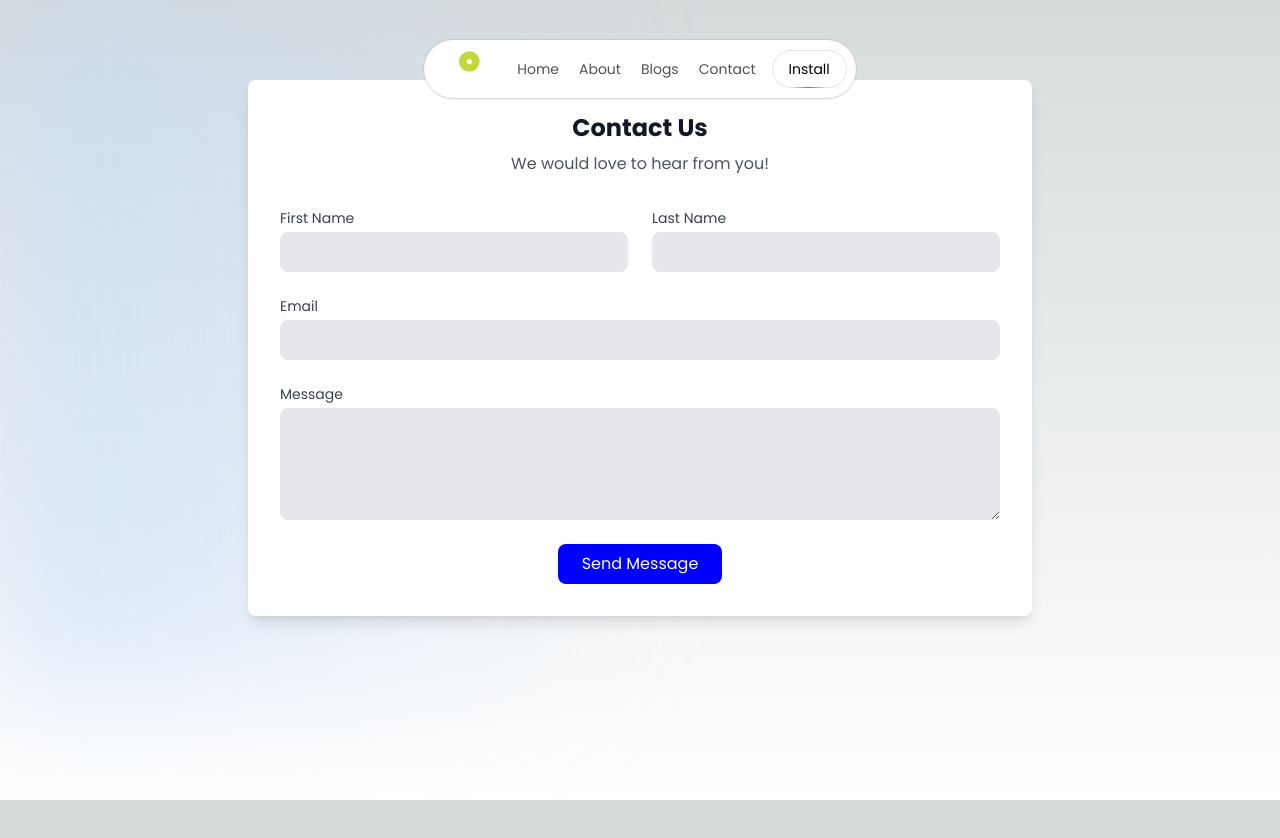
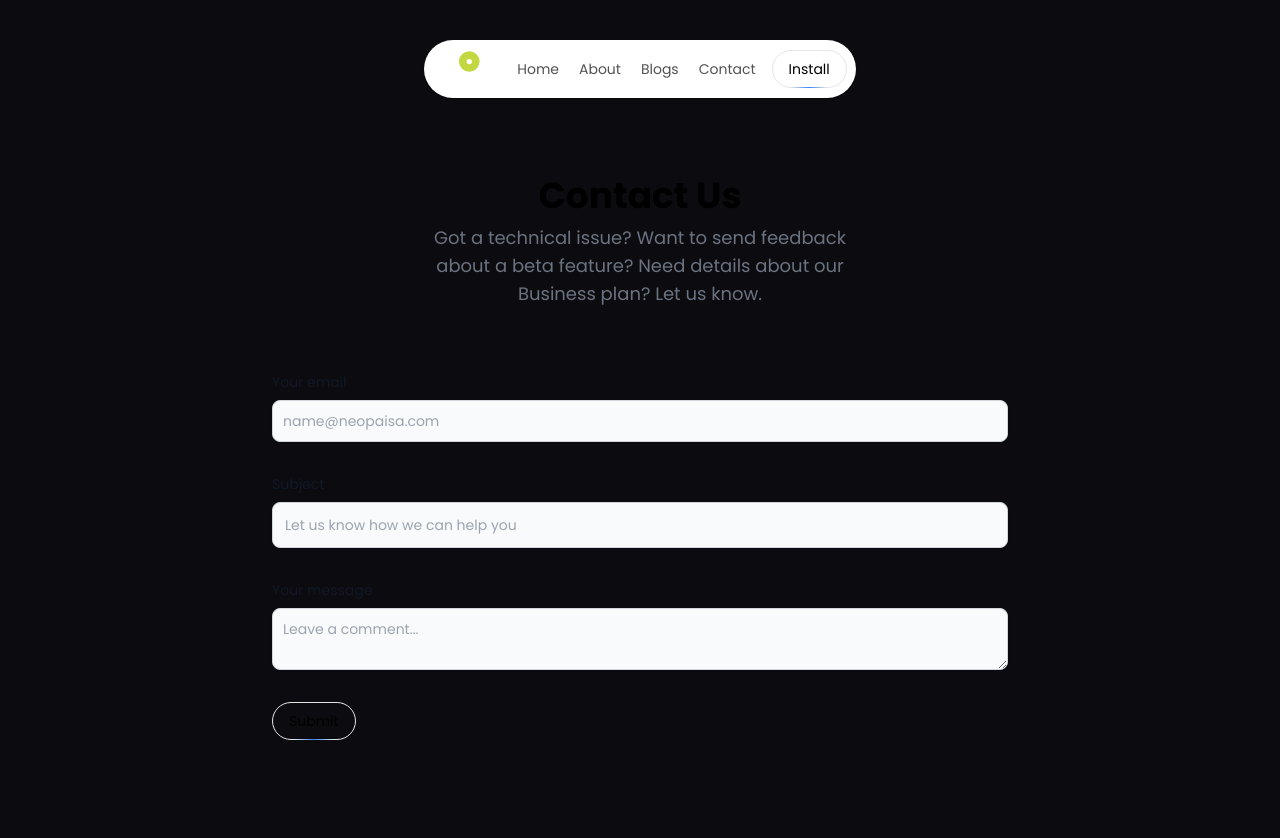
Before and after one commit to shubhcode12/neopaisa-web-nextjs, a Next.js app: page /contact in a window 1280 px wide. Shown: the top 838 px of the page. Before the commit the page ends 800 px from the top, so only its background shows below. Built offline with nearby package versions, Linux system fonts and the light colour scheme; no server answers.

Commit message:
implment form submittion with firebase

```diff
--- a/src/app/contact/page.tsx
+++ b/src/app/contact/page.tsx
@@ -1,4 +1,4 @@
-import Image from "next/image";
+"use client";
 import { Navbar } from "../components/NavBar";
 import navItems from "../utils/NavItems";
 import { useState } from "react";
@@ -6,58 +6,120 @@ import { database } from "../utils/firebaseConfig";
 import { get, ref, push } from "firebase/database";
 
 export default function Contact() {
+
+  const [formData, setFormData] = useState({
+    email: "",
+    subject: "",
+    message: "",
+  });
+
+  const handleChange = (e: any) => {
+    setFormData({
+      ...formData,
+      [e.target.id]: e.target.value,
+    });
+  };
+
+  const handleSubmit = async (e: any) => {
+    e.preventDefault();
+
+    try {
+      const dbRef = ref(database, "contactForms");
+
+      const dateTime = new Date().toLocaleString();
+
+      const newFormData = {
+        ...formData,
+        dateTime: dateTime,
+      };
+      await push(dbRef, newFormData);
+
+      setFormData({
+        email: "",
+        subject: "",
+        message: "",
+      });
+
+      console.log("Form data submitted successfully!");
+    } catch (error) {
+      console.error("Error submitting form data:", error);
+    }
+  };
+
   return (
-    <main className="flex min-h-screen flex-col items-center justify-between">
+    <main className="relative bg-[#0c0c10] flex justify-center items-center flex-col overflow-hidden mx-auto sm:px-10">
       <Navbar navItems={navItems} className="custom-classname" />
 
-      <div className="relative flex flex-col items-center justify-center w-full py-20">
-        <div className="absolute inset-0 bg-gradient-to-r from-blue-200 via-transparent to-transparent opacity-50 blur-3xl"></div>
-        <div className="relative z-10 max-w-4xl p-8 bg-white rounded-lg shadow-lg dark:bg-gray-800">
-          <h2 className="text-2xl font-bold text-center text-gray-900 dark:text-gray-100">Contact Us</h2>
-          <p className="mt-2 text-center text-gray-600 dark:text-gray-400">We would love to hear from you!</p>
+      <section
+        id="testimonials"
+        className="max-w-7xl mx-auto w-full relative overflow-hidden py-44 px-4">
+        <h2 className="text-center text-xl md:text-4xl font-bold text-black dark:text-white">
+          Contact Us <span className="text-[#c3d740]"></span>
+        </h2>
+        <p className="text-center text-base md:text-lg font-normal text-gray-500 max-w-md mt-2 mx-auto">
+          Got a technical issue? Want to send feedback about a beta feature?
+          Need details about our Business plan? Let us know.
+        </p>
 
-          <form className="mt-8 space-y-6">
-            <div className="grid grid-cols-1 gap-6 md:grid-cols-2">
+        <section className="">
+          <div className="py-8 lg:py-16 px-4 mx-auto max-w-screen-md">
+            <form onSubmit={handleSubmit} className="space-y-8">
               <div>
-                <label className="block text-sm font-medium text-gray-700 dark:text-gray-300">First Name</label>
+                <label
+                  htmlFor="email"
+                  className="block mb-2 text-sm font-medium text-gray-900 dark:text-gray-300">
+                  Your email
+                </label>
                 <input
-                  type="text"
-                  className="block w-full px-4 py-2 mt-1 text-gray-900 bg-gray-200 rounded-lg dark:bg-gray-700 dark:text-gray-100 focus:ring focus:ring-[#0000FF] focus:outline-none"
+                  type="email"
+                  id="email"
+                  value={formData.email}
+                  onChange={handleChange}
+                  className="shadow-sm bg-gray-50 border border-gray-300 text-gray-900 text-sm rounded-lg focus:ring-primary-500 focus:border-primary-500 block w-full p-2.5 dark:bg-gray-700 dark:border-gray-600 dark:placeholder-gray-400 dark:text-white dark:focus:ring-primary-500 dark:focus:border-primary-500 dark:shadow-sm-light"
+                  placeholder="name@neopaisa.com"
+                  required
                 />
               </div>
               <div>
-                <label className="block text-sm font-medium text-gray-700 dark:text-gray-300">Last Name</label>
+                <label
+                  htmlFor="subject"
+                  className="block mb-2 text-sm font-medium text-gray-900 dark:text-gray-300">
+                  Subject
+                </label>
                 <input
                   type="text"
-                  className="block w-full px-4 py-2 mt-1 text-gray-900 bg-gray-200 rounded-lg dark:bg-gray-700 dark:text-gray-100 focus:ring focus:ring-[#0000FF] focus:outline-none"
+                  id="subject"
+                  value={formData.subject}
+                  onChange={handleChange}
+                  className="block p-3 w-full text-sm text-gray-900 bg-gray-50 rounded-lg border border-gray-300 shadow-sm focus:ring-primary-500 focus:border-primary-500 dark:bg-gray-700 dark:border-gray-600 dark:placeholder-gray-400 dark:text-white dark:focus:ring-primary-500 dark:focus:border-primary-500 dark:shadow-sm-light"
+                  placeholder="Let us know how we can help you"
+                  required
                 />
               </div>
-            </div>
-            <div>
-              <label className="block text-sm font-medium text-gray-700 dark:text-gray-300">Email</label>
-              <input
-                type="email"
-                className="block w-full px-4 py-2 mt-1 text-gray-900 bg-gray-200 rounded-lg dark:bg-gray-700 dark:text-gray-100 focus:ring focus:ring-[#0000FF] focus:outline-none"
-              />
-            </div>
-            <div>
-              <label className="block text-sm font-medium text-gray-700 dark:text-gray-300">Message</label>
-              <textarea
-                className="block w-full px-4 py-2 mt-1 text-gray-900 bg-gray-200 rounded-lg dark:bg-gray-700 dark:text-gray-100 focus:ring focus:ring-[#0000FF] focus:outline-none"
-                rows={4}
-              ></textarea>
-            </div>
-            <div className="flex justify-center">
+              <div className="sm:col-span-2">
+                <label
+                  htmlFor="message"
+                  className="block mb-2 text-sm font-medium text-gray-900 dark:text-gray-400">
+                  Your message
+                </label>
+                <textarea
+                  id="message"
+                  value={formData.message}
+                  onChange={handleChange}
+                  className="block p-2.5 w-full text-sm text-gray-900 bg-gray-50 rounded-lg shadow-sm border border-gray-300 focus:ring-primary-500 focus:border-primary-500 dark:bg-gray-700 dark:border-gray-600 dark:placeholder-gray-400 dark:text-white dark:focus:ring-primary-500 dark:focus:border-primary-500"
+                  placeholder="Leave a comment..."></textarea>
+              </div>
+
               <button
                 type="submit"
-                className="px-6 py-2 text-white bg-[#0000FF] rounded-lg hover:bg-blue-600 focus:ring focus:ring-[#0000FF] focus:outline-none dark:bg-blue-400 dark:hover:bg-blue-500"
-              >
-                Send Message
+                className="border text-sm font-medium relative border-neutral-200 dark:border-white/[0.2] text-black dark:text-white px-4 py-2 rounded-full">
+                <span>Submit</span>
+                <span className="absolute inset-x-0 w-1/2 mx-auto -bottom-px bg-gradient-to-r from-transparent via-blue-500 to-transparent  h-px" />
               </button>
-            </div>
-          </form>
-        </div>
-      </div>
+            </form>
+          </div>
+        </section>
+      </section>
     </main>
   );
 }
```
